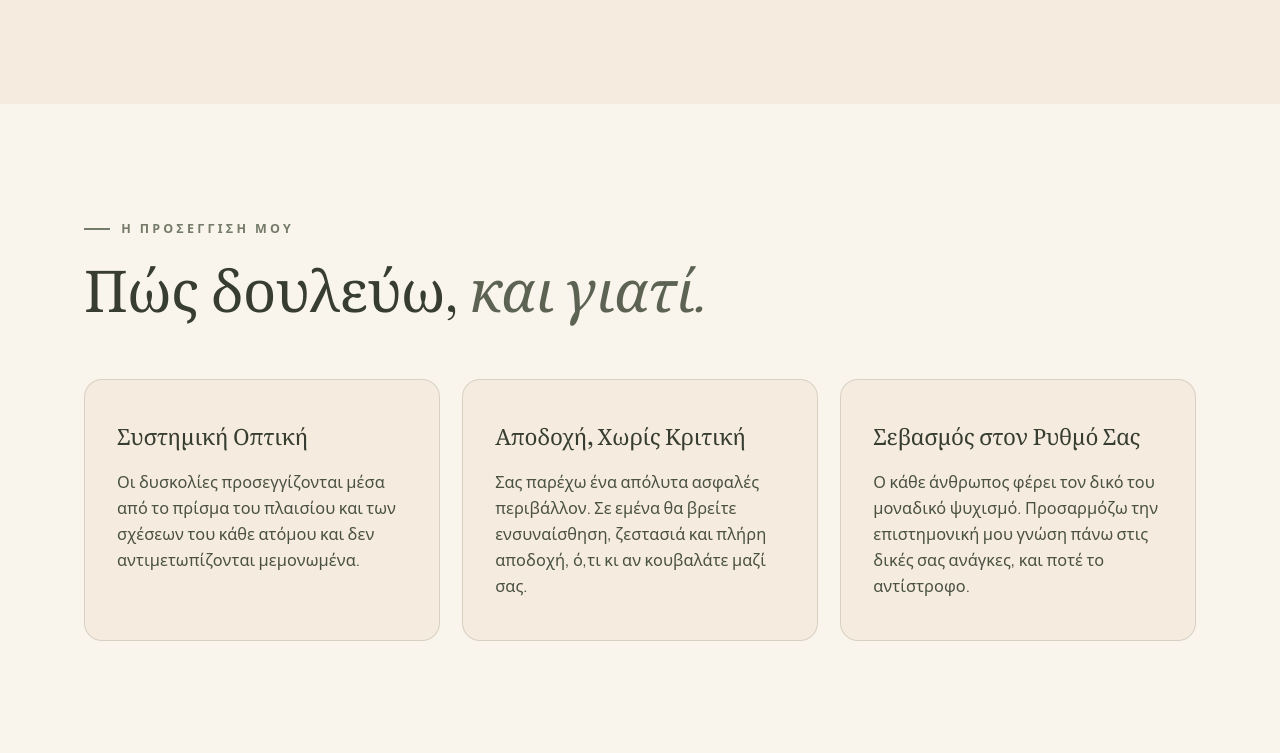
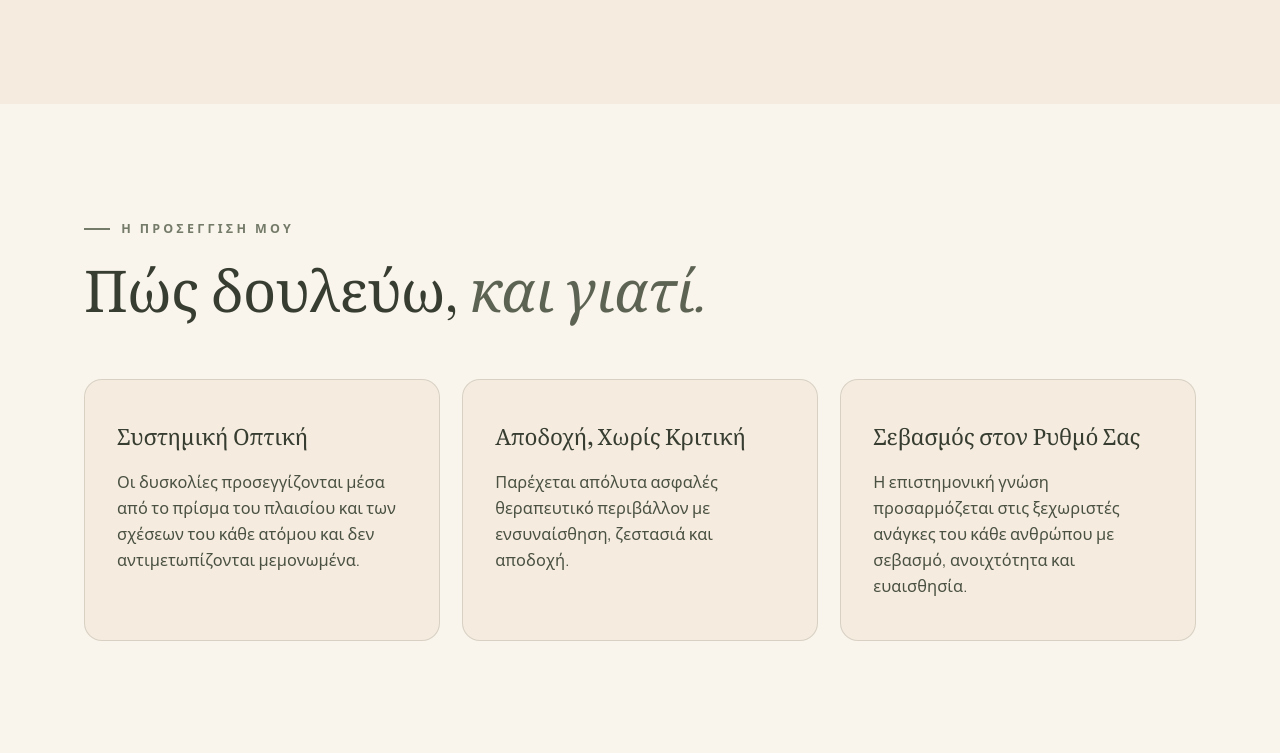
Before and after one commit to agelmet/SAGGA, a plain HTML site: page index.html in a window 1280 px wide. Shown: the part 2537-3290 px from the top of the page. Drawn offline with Linux system fonts and the light colour scheme; grey boxes are pictures that could not be loaded.

Commit message:
Update index.html

```diff
--- a/index.html
+++ b/index.html
@@ -534,7 +534,7 @@ footer a.credit:hover{border-color:var(--clay)}
     <div class="about-grid">
       <div class="about-img reveal">
         <div class="frame">
-          <img src="https://cdn.doctoranytime.gr/profileimages/09b91f6f-dada-4958-8e6d-71088fcf79b1.webp" alt="Η Ευαγγελία Σάγγα στο ιδιωτικό της γραφείο" loading="lazy">
+          <img src="https://github.com/agelmet/SAGGA/blob/main/image0%20(2).jpeg?raw=true" alt="Η Ευαγγελία Σάγγα στο ιδιωτικό της γραφείο" loading="lazy">
         </div>
         <div class="lic">
           <b>Αρ. αδείας</b>
@@ -608,11 +608,11 @@ footer a.credit:hover{border-color:var(--clay)}
       </div>
       <div class="philo-card reveal d2">
         <h3>Αποδοχή, Χωρίς Κριτική</h3>
-        <p>Σας παρέχω ένα απόλυτα ασφαλές περιβάλλον. Σε εμένα θα βρείτε ενσυναίσθηση, ζεστασιά και πλήρη αποδοχή, ό,τι κι αν κουβαλάτε μαζί σας.</p>
+        <p>Παρέχεται απόλυτα ασφαλές θεραπευτικό περιβάλλον με ενσυναίσθηση, ζεστασιά και αποδοχή.</p>
       </div>
       <div class="philo-card reveal d3">
         <h3>Σεβασμός στον Ρυθμό Σας</h3>
-        <p>Ο κάθε άνθρωπος φέρει τον δικό του μοναδικό ψυχισμό. Προσαρμόζω την επιστημονική μου γνώση πάνω στις δικές σας ανάγκες, και ποτέ το αντίστροφο.</p>
+        <p>Η επιστημονική γνώση προσαρμόζεται στις ξεχωριστές ανάγκες του κάθε ανθρώπου με σεβασμό, ανοιχτότητα και ευαισθησία.</p>
       </div>
     </div>
   </div>
```
